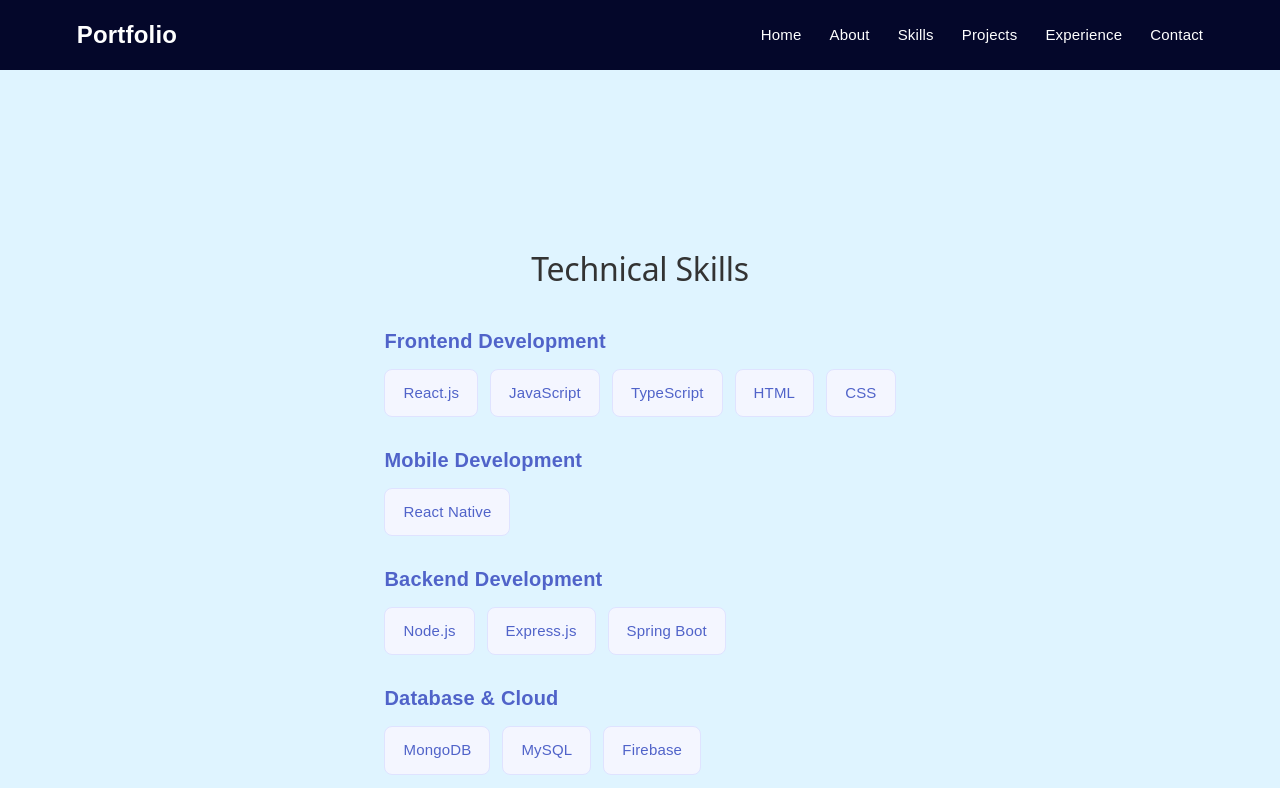
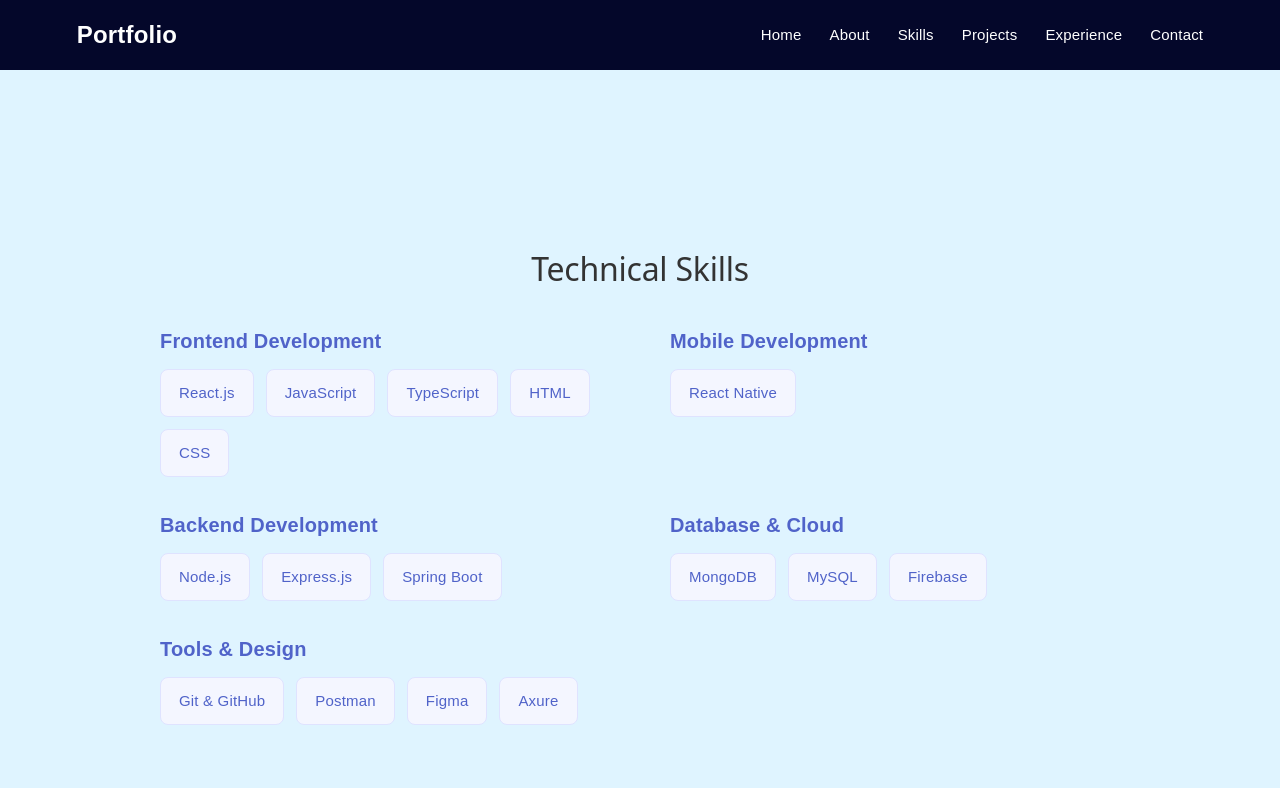
Before and after one commit to ishqafathima/My-Portfolio, a React (Vite) app: page /skills in a window 1280 px wide. Shown: the top 788 px of the page. Built offline with nearby package versions, Linux system fonts and the light colour scheme.

Commit message:
update portfolio

```diff
--- a/src/sections/Skills/Skills.css
+++ b/src/sections/Skills/Skills.css
@@ -18,9 +18,9 @@
 /* Technical Skills */
 
 .technical-skills {
-  display: flex;
-  flex-direction: column;
-  gap: 30px;
+  display: grid;
+  grid-template-columns: repeat(2, 1fr);
+  gap: 35px 60px;
 }
 
 .skill-category {
```
